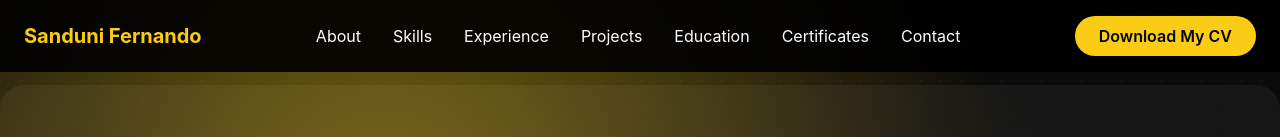
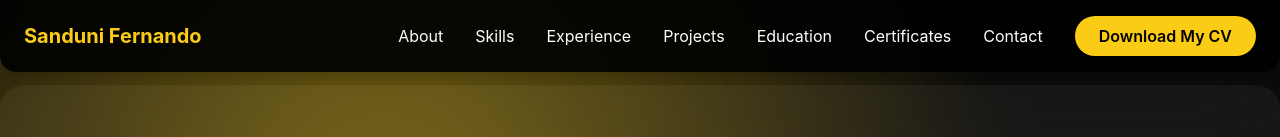
Before and after one commit to sanduf01/my-portfolio, a React (Vite) app in the folder portfolio/: page / in a window 1280 px wide. Shown: the top 137 px of the page. Built offline with nearby package versions, Linux system fonts and the light colour scheme.

Commit message:
centered navbar

```diff
--- a/portfolio/src/App.jsx
+++ b/portfolio/src/App.jsx
@@ -236,10 +236,11 @@ export default function App() {
   return (
     <main className="mx-auto max-w-7xl overflow-x-hidden">
       {/* NAVIGATION */}
-      <nav className="fixed top-0 w-full bg-black/90 backdrop-blur-[10px] z-[1000] py-4">
-        <div className="max-w-7xl mx-auto flex justify-between items-center px-6">
+      <nav className="fixed top-0 left-1/2 transform -translate-x-1/2 max-w-7xl w-full bg-black/90 backdrop-blur-[10px] z-[1000] rounded-b-2xl shadow-lg px-6 py-4">
+        <div className="flex justify-between items-center">
           <div className="text-xl font-bold text-yellow-400">Sanduni Fernando</div>
-          <div className="flex gap-8">
+          <div className="flex items-center gap-4 md:gap-8">
+            <div className="hidden md:flex items-center gap-8">
               <a href="#about" className="text-white no-underline transition-colors duration-300 hover:text-yellow-400">About</a>
               <a href="#skills" className="text-white no-underline transition-colors duration-300 hover:text-yellow-400">Skills</a>
               <a href="#experience" className="text-white no-underline transition-colors duration-300 hover:text-yellow-400">Experience</a>
@@ -248,7 +249,9 @@ export default function App() {
               <a href="#certificates" className="text-white no-underline transition-colors duration-300 hover:text-yellow-400">Certificates</a>
               <a href="#contact" className="text-white no-underline transition-colors duration-300 hover:text-yellow-400">Contact</a>
             </div>
-          <a href="/Sanduni Fernando CV.pdf" download className="bg-yellow-400 text-black px-6 py-2 rounded-full no-underline font-semibold transition-colors duration-300 hover:bg-yellow-500">Download My CV</a>
+            <a href="/Sanduni Fernando CV.pdf" download className="bg-yellow-400 text-black px-4 py-2 md:px-6 md:py-2 rounded-full no-underline font-semibold transition-colors duration-300 hover:bg-yellow-500 text-sm md:text-base">Download My CV</a>
+            <button className="md:hidden text-white text-xl focus:outline-none">☰</button>
+          </div>
         </div>
       </nav>
 
```
Lines whose indentation alone changed are shown as unchanged.
